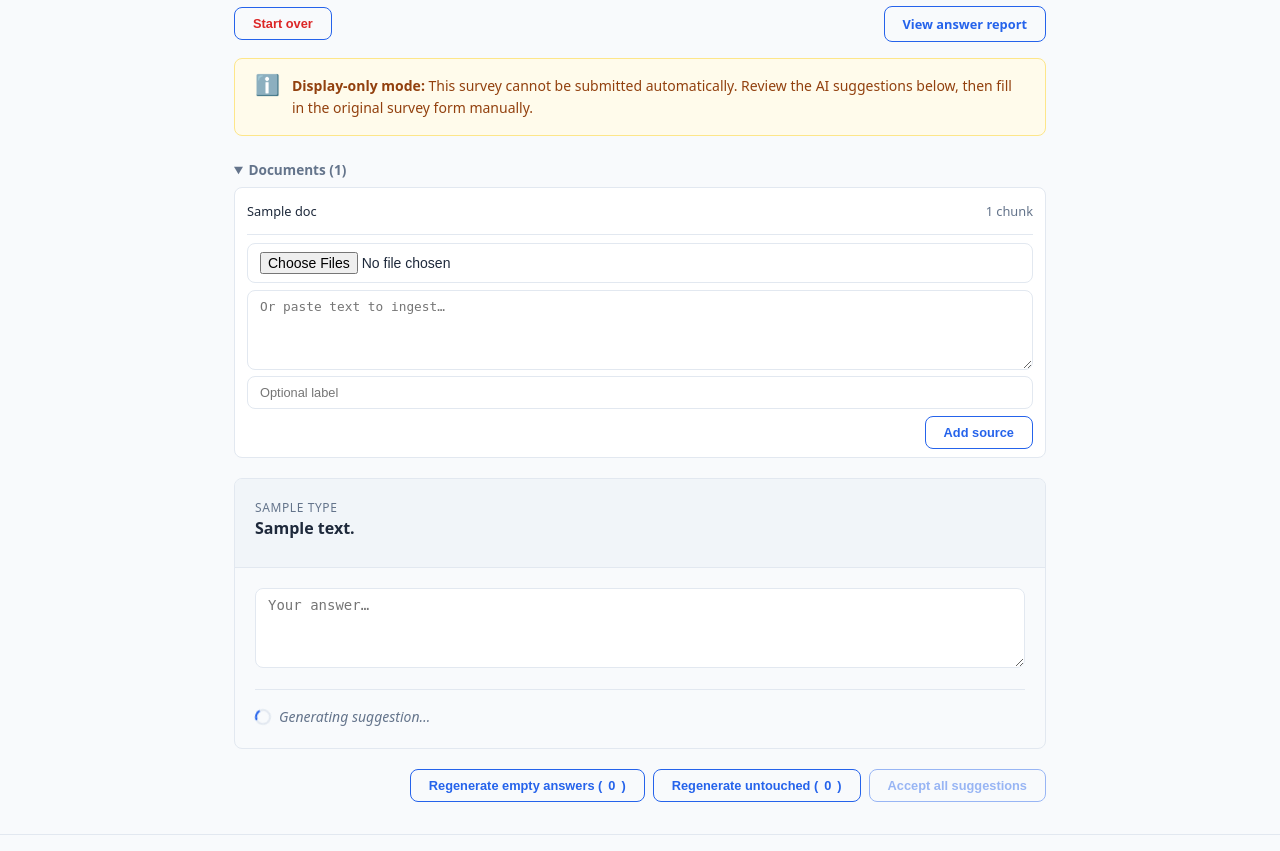
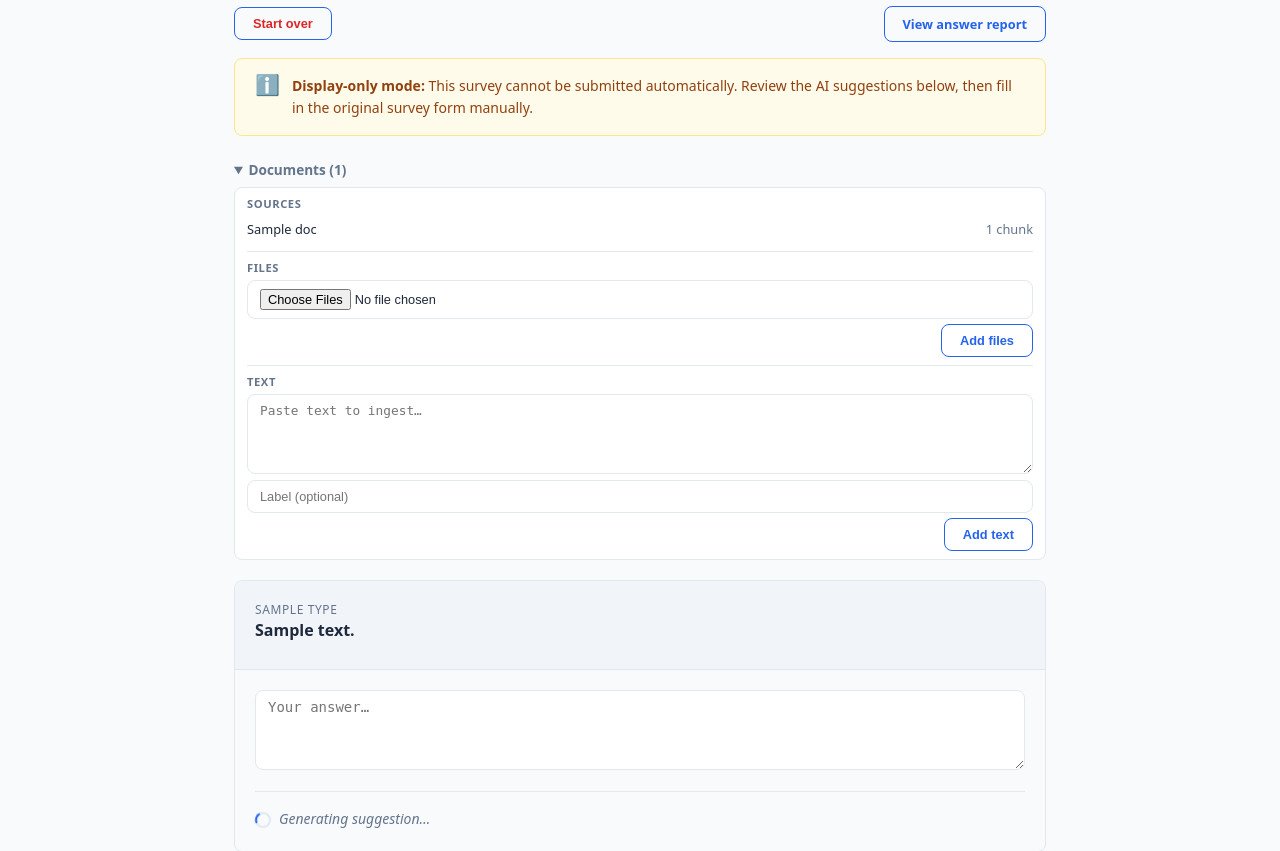
Before and after one commit to pxl-research/expats-geant, a FastAPI app: template cue_ui/templates/survey.html in a window 1280 px wide, after a click that opens the changed part. Shown: the part 161-1012 px from the top of the page. Run offline with FastAPI, Linux system fonts and the light colour scheme; the template is opened without the code that fills it: most values are stand-ins (such as "Sample title", 1, 10 or a date in 2020); some libraries are stand-ins or nearby versions.

Commit message:
POLISH(cue-ui): right-align card buttons, richer add feedback, restructure mid-review widget
Documents page:
- Every card's action row is now right-aligned with the status text growing
  on the left (margin-right:auto). Continue button follows the same pattern.
- After a successful Add, status becomes "✓ Added — N sources total." with
  a "[↓ View list]" link that smooth-scrolls to the sources card.
- Newly-added rows in Your Sources briefly flash green via the
  .source-row-new CSS class + source-flash @keyframes (defined in base.html).
- Same treatment on the web ingest path so all three input modes feel
  identical.

Mid-review widget (inside survey.html <details>):
- Restructured into four compact sub-sections separated by thin top-borders
  with small uppercase section labels: Sources → Files → Web → Text. No
  nested card chrome (the widget already lives inside a card).
- The combined #late-upload-form is split into two parallel forms
  (#late-file-form, #late-text-form) so each mode has its own Add button
  and its own status, matching the docs-page pattern.
- Same green-flash on new rows + same "✓ Added — N total" feedback in
  every status line.

Co-Authored-By: Claude Opus 4.7 (1M context) <noreply@anthropic.com>

```diff
--- a/cue_ui/static/review.js
+++ b/cue_ui/static/review.js
@@ -196,24 +196,38 @@ document.addEventListener("DOMContentLoaded", function () {
     }
   }
 
+  var knownDocsList = new Set();
+  // Seed from server-rendered rows so the first refresh doesn't flash everything.
+  (function () {
+    var listEl = document.getElementById("docs-list");
+    if (!listEl) return;
+    listEl.querySelectorAll("tr").forEach(function (row) {
+      var first = row.querySelector("td");
+      if (first) knownDocsList.add(first.textContent.trim());
+    });
+  })();
+
   function renderDocsList(documents) {
     var listEl = document.getElementById("docs-list");
     var countEl = document.getElementById("docs-count");
     if (!listEl) return;
     if (countEl) countEl.textContent = documents.length;
     if (documents.length === 0) {
-      listEl.innerHTML = "";
+      knownDocsList = new Set();
+      listEl.innerHTML = '<p style="margin:0; color:var(--text-muted); font-style:italic; font-size:0.75rem;">No sources yet.</p>';
       return;
     }
     var rows = documents.map(function (d) {
       var chunks = d.chunk_count;
       var label = chunks + " chunk" + (chunks === 1 ? "" : "s");
+      var name = (d.name || "").replace(/[<>&]/g, function (c) {
+        return { "<": "&lt;", ">": "&gt;", "&": "&amp;" }[c];
+      });
+      var rowClass = knownDocsList.has(d.name) ? "" : "source-row-new";
       return (
-        '<tr><td style="padding:0.375rem 0.5rem 0.375rem 0;">' +
-        (d.name || "").replace(/[<>&]/g, function (c) {
-          return { "<": "&lt;", ">": "&gt;", "&": "&amp;" }[c];
-        }) +
-        '</td><td style="padding:0.375rem 0; text-align:right; color:var(--text-muted); white-space:nowrap;">' +
+        '<tr class="' + rowClass + '"><td style="padding:0.3rem 0.5rem 0.3rem 0;">' +
+        name +
+        '</td><td style="padding:0.3rem 0; text-align:right; color:var(--text-muted); white-space:nowrap;">' +
         label +
         "</td></tr>"
       );
@@ -221,7 +235,16 @@ document.addEventListener("DOMContentLoaded", function () {
     listEl.innerHTML =
       '<table style="width:100%; border-collapse:collapse;">' +
       rows.join("") +
-      '</table><hr style="margin:0.5rem 0; border:none; border-top:1px solid var(--border);">';
+      "</table>";
+    knownDocsList = new Set(documents.map(function (d) { return d.name; }));
+  }
+
+  function setAddedStatus(statusEl, count) {
+    if (!statusEl) return;
+    var word = count === 1 ? "source" : "sources";
+    statusEl.innerHTML =
+      '<span style="color:var(--success, #16a34a);">✓ Added</span> &mdash; ' +
+      count + " " + word + " total.";
   }
 
   function refreshSessionStats() {
@@ -231,12 +254,13 @@ document.addEventListener("DOMContentLoaded", function () {
         return resp.json();
       })
       .then(function (data) {
-        if (!data) return;
+        if (!data) return null;
         if (data.last_upload_at) lastUploadAt = data.last_upload_at;
         renderDocsList(data.documents || []);
         recomputeRegenerateVisibility();
+        return data;
       })
-      .catch(function () { /* best-effort */ });
+      .catch(function () { /* best-effort */ return null; });
   }
 
   recomputeRegenerateVisibility();
@@ -244,30 +268,24 @@ document.addEventListener("DOMContentLoaded", function () {
 
   window.refreshSessionStats = refreshSessionStats;
 
-  // ---- Mid-review upload form ----
+  // ---- Mid-review upload forms (files + text, parallel) ----
 
-  var uploadForm = document.getElementById("late-upload-form");
-  if (uploadForm) {
-    uploadForm.addEventListener("submit", function (e) {
+  var baseUrl = "/session/" + sessionId;
+
+  var fileForm = document.getElementById("late-file-form");
+  if (fileForm) {
+    fileForm.addEventListener("submit", function (e) {
       e.preventDefault();
-      var statusEl = document.getElementById("late-upload-status");
+      var statusEl = document.getElementById("late-file-status");
       var fileInput = document.getElementById("late-upload-files");
-      var textArea = document.getElementById("late-upload-text");
-      var labelInput = document.getElementById("late-upload-label");
-      var submitBtn = uploadForm.querySelector("button[type='submit']");
-
+      var submitBtn = fileForm.querySelector("button[type='submit']");
       var files = fileInput ? Array.from(fileInput.files) : [];
-      var text = textArea ? textArea.value.trim() : "";
-      var label = labelInput ? labelInput.value.trim() : "";
-
-      if (files.length === 0 && !text) {
-        statusEl.textContent = "Choose a file or paste text first.";
+      if (files.length === 0) {
+        statusEl.textContent = "Choose a file first.";
         return;
       }
-
       submitBtn.disabled = true;
       statusEl.textContent = "Uploading…";
-      var baseUrl = "/session/" + sessionId;
       var errors = [];
 
       function uploadFile(i) {
@@ -280,47 +298,74 @@ document.addEventListener("DOMContentLoaded", function () {
             if (!resp.ok) {
               return resp.json().then(function (data) {
                 errors.push(f.name + ": " + (data.error || "Upload failed"));
-              }, function () {
-                errors.push(f.name + ": Upload failed");
-              });
+              }, function () { errors.push(f.name + ": Upload failed"); });
             }
           })
           .catch(function () { errors.push(f.name + ": Upload failed (network error)"); })
           .then(function () { return uploadFile(i + 1); });
       }
 
-      function uploadText() {
-        if (!text) return Promise.resolve();
-        return fetch(baseUrl + "/upload-text-snippet", {
+      uploadFile(0).then(function () {
+        var anySuccess = errors.length < files.length;
+        var done = anySuccess ? refreshSessionStats() : Promise.resolve(null);
+        return done.then(function (data) {
+          if (anySuccess && fileInput) fileInput.value = "";
+          if (errors.length) {
+            statusEl.textContent = errors.join("; ");
+          } else if (data) {
+            setAddedStatus(statusEl, (data.documents || []).length);
+          } else {
+            statusEl.textContent = "Added.";
+          }
+          submitBtn.disabled = false;
+        });
+      });
+    });
+  }
+
+  var textForm = document.getElementById("late-text-form");
+  if (textForm) {
+    textForm.addEventListener("submit", function (e) {
+      e.preventDefault();
+      var statusEl = document.getElementById("late-text-status");
+      var textArea = document.getElementById("late-upload-text");
+      var labelInput = document.getElementById("late-upload-label");
+      var submitBtn = textForm.querySelector("button[type='submit']");
+      var text = textArea ? textArea.value.trim() : "";
+      var label = labelInput ? labelInput.value.trim() : "";
+      if (!text) {
+        statusEl.textContent = "Paste some text first.";
+        return;
+      }
+      submitBtn.disabled = true;
+      statusEl.textContent = "Uploading…";
+
+      fetch(baseUrl + "/upload-text-snippet", {
         method: "POST",
         headers: { "Content-Type": "application/json" },
         body: JSON.stringify({ text: text, label: label || null }),
         credentials: "same-origin"
       })
         .then(function (resp) {
-            if (!resp.ok) {
-              return resp.json().then(function (data) {
-                errors.push((label || "pasted text") + ": " + (data.error || "Upload failed"));
-              }, function () {
-                errors.push((label || "pasted text") + ": Upload failed");
+          if (resp.ok) {
+            if (textArea) textArea.value = "";
+            if (labelInput) labelInput.value = "";
+            return refreshSessionStats().then(function (data) {
+              if (data) setAddedStatus(statusEl, (data.documents || []).length);
+              else statusEl.textContent = "Added.";
             });
           }
+          return resp.json().then(function (data) {
+            statusEl.textContent = (label || "pasted text") + ": " + (data.error || "Upload failed");
+          }, function () {
+            statusEl.textContent = (label || "pasted text") + ": Upload failed";
+          });
         })
-          .catch(function () { errors.push((label || "pasted text") + ": Upload failed (network error)"); });
-      }
-
-      uploadFile(0).then(uploadText).then(function () {
-        var anySuccess = errors.length < (files.length + (text ? 1 : 0));
-        var done = anySuccess ? refreshSessionStats() : Promise.resolve();
-        done.then(function () {
-          if (anySuccess) {
-            if (textArea) textArea.value = "";
-            if (labelInput) labelInput.value = "";
-            if (fileInput) fileInput.value = "";
-          }
-          statusEl.textContent = errors.length ? errors.join("; ") : "Added.";
+        .catch(function () {
+          statusEl.textContent = (label || "pasted text") + ": Upload failed (network error)";
+        })
+        .finally(function () {
           submitBtn.disabled = false;
-        });
         });
     });
   }
--- a/cue_ui/templates/base.html
+++ b/cue_ui/templates/base.html
@@ -94,6 +94,12 @@
     .htmx-indicator { opacity: 0; transition: opacity 0.2s; }
     .htmx-request .htmx-indicator { opacity: 1; }
 
+    @keyframes source-flash {
+      0%   { background-color: rgba(34, 197, 94, 0.28); }
+      100% { background-color: transparent; }
+    }
+    .source-row-new { animation: source-flash 1.5s ease-out; }
+
     footer {
       text-align: center; padding: 1rem;
       font-size: 0.75rem; color: var(--text-muted);
--- a/cue_ui/templates/survey.html
+++ b/cue_ui/templates/survey.html
@@ -69,37 +69,46 @@
     Documents (<span id="docs-count">{{ documents | length }}</span>)
   </summary>
   <div style="margin-top:0.5rem; padding:0.5rem 0.75rem; background:var(--surface-card); border:1px solid var(--border); border-radius:var(--radius); font-size:0.8rem;">
-    <div id="docs-list">
+
+    {# Sources list #}
+    <div style="font-size:0.7rem; font-weight:600; text-transform:uppercase; color:var(--text-muted); letter-spacing:0.05em; margin-bottom:0.25rem;">Sources</div>
+    <div id="docs-list" style="margin-bottom:0.5rem;">
       {% if documents %}
       <table style="width:100%; border-collapse:collapse;">
         {% for doc in documents %}
         <tr>
-          <td style="padding:0.375rem 0.5rem 0.375rem 0;">{{ doc.name }}</td>
-          <td style="padding:0.375rem 0; text-align:right; color:var(--text-muted); white-space:nowrap;">{{ doc.chunk_count }} chunk{{ 's' if doc.chunk_count != 1 }}</td>
+          <td style="padding:0.3rem 0.5rem 0.3rem 0;">{{ doc.name }}</td>
+          <td style="padding:0.3rem 0; text-align:right; color:var(--text-muted); white-space:nowrap;">{{ doc.chunk_count }} chunk{{ 's' if doc.chunk_count != 1 }}</td>
         </tr>
         {% endfor %}
       </table>
-      <hr style="margin:0.5rem 0; border:none; border-top:1px solid var(--border);">
+      {% else %}
+      <p style="margin:0; color:var(--text-muted); font-style:italic; font-size:0.75rem;">No sources yet.</p>
       {% endif %}
     </div>
-    <form id="late-upload-form" style="display:flex; flex-direction:column; gap:0.4rem; margin-top:0.25rem;">
-      <input type="file" id="late-upload-files" multiple>
-      <textarea id="late-upload-text" rows="2" placeholder="Or paste text to ingest…" style="font-size:0.8rem;"></textarea>
-      <input type="text" id="late-upload-label" placeholder="Optional label" style="font-size:0.8rem;">
-      <div style="display:flex; gap:0.4rem; align-items:center; justify-content:flex-end;">
-        <span id="late-upload-status" style="font-size:0.75rem; color:var(--text-muted); margin-right:auto;"></span>
-        <button type="submit" class="btn btn-ghost" style="font-size:0.8rem;">Add source</button>
-      </div>
-    </form>
+
+    {# Files sub-section #}
+    <div style="border-top:1px solid var(--border); padding-top:0.5rem;">
+      <div style="font-size:0.7rem; font-weight:600; text-transform:uppercase; color:var(--text-muted); letter-spacing:0.05em; margin-bottom:0.3rem;">Files</div>
+      <form id="late-file-form" style="display:flex; flex-direction:column; gap:0.35rem;">
+        <input type="file" id="late-upload-files" multiple style="font-size:0.8rem;">
+        <div style="display:flex; gap:0.4rem; align-items:center; justify-content:flex-end;">
+          <span id="late-file-status" style="font-size:0.75rem; color:var(--text-muted); margin-right:auto;"></span>
+          <button type="submit" class="btn btn-ghost" style="font-size:0.8rem;">Add files</button>
+        </div>
+      </form>
+    </div>
 
     {% if web_ingest_enabled %}
+    {# Web sub-section #}
     <div id="web-source-panel" data-session-id="{{ session_id }}"
-         style="margin-top:0.75rem; padding-top:0.5rem; border-top:1px dashed var(--border);">
+         style="border-top:1px solid var(--border); padding-top:0.5rem; margin-top:0.5rem;">
+      <div style="font-size:0.7rem; font-weight:600; text-transform:uppercase; color:var(--text-muted); letter-spacing:0.05em; margin-bottom:0.3rem;">Web</div>
       <label style="display:flex; align-items:center; gap:0.4rem; font-size:0.75rem; color:var(--text-muted); margin-bottom:0.4rem;">
         <input type="checkbox" id="web-consent-toggle" {% if web_consent %}checked{% endif %}>
         <span>Allow web sources — URLs are fetched by the server and recorded in your audit report.</span>
       </label>
-      <form id="web-url-form" style="display:flex; gap:0.4rem; align-items:center;">
+      <form id="web-url-form" style="display:flex; gap:0.4rem; align-items:center; justify-content:flex-end;">
         <input type="url" id="web-url-input" placeholder="Paste a URL to add as source…"
                {% if not web_consent %}disabled{% endif %}
                style="flex:1 1 auto; font-size:0.8rem;">
@@ -111,6 +120,19 @@
       <div id="web-preview-container" hidden style="margin-top:0.5rem;"></div>
     </div>
     {% endif %}
+
+    {# Text sub-section #}
+    <div style="border-top:1px solid var(--border); padding-top:0.5rem; margin-top:0.5rem;">
+      <div style="font-size:0.7rem; font-weight:600; text-transform:uppercase; color:var(--text-muted); letter-spacing:0.05em; margin-bottom:0.3rem;">Text</div>
+      <form id="late-text-form" style="display:flex; flex-direction:column; gap:0.35rem;">
+        <textarea id="late-upload-text" rows="2" placeholder="Paste text to ingest…" style="font-size:0.8rem;"></textarea>
+        <input type="text" id="late-upload-label" placeholder="Label (optional)" style="font-size:0.8rem;">
+        <div style="display:flex; gap:0.4rem; align-items:center; justify-content:flex-end;">
+          <span id="late-text-status" style="font-size:0.75rem; color:var(--text-muted); margin-right:auto;"></span>
+          <button type="submit" class="btn btn-ghost" style="font-size:0.8rem;">Add text</button>
+        </div>
+      </form>
+    </div>
   </div>
 </details>
 <script id="server-last-upload-at" type="application/json">{{ last_upload_at | default(none) | tojson }}</script>
```
Also changed, not shown: cue_ui/static/documents.js (+49 -6 lines), cue_ui/static/web.js (+16 -2 lines), cue_ui/templates/documents.html (+11 -9 lines). Lines whose indentation alone changed are shown as unchanged.
